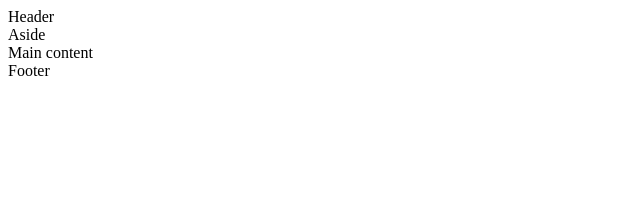
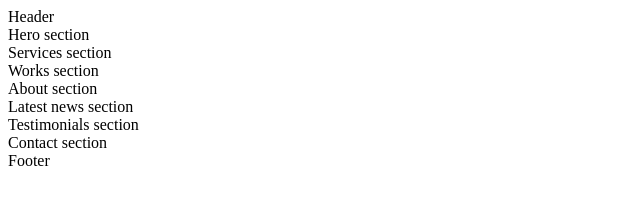
Before and after one commit to NICOLASTOBON/holbertonschool-web_front_end, a plain HTML site: page 0x00-html_advanced/6-index.html in a window 1280 px wide. Shown: the whole page, without its empty margins (0-640 px from the left). Drawn offline with Linux system fonts and the light colour scheme.

Commit message:
Fix errors in meta tag and add article tags inside section

```diff
--- a/0x00-html_advanced/article.html
+++ b/0x00-html_advanced/6-index.html
@@ -2,18 +2,23 @@
 <html lang="en">
     <head>
         <meta charset="utf-8">
-        <meta name="viewport" content="width=device-width,initial-width=1.0,viewport-fit=cover">
-        <title>Article - Techium</title>
+        <meta name="viewport" content="width=device-width,initial-scale=1.0,viewport-fit=cover">
+        <title>Homepage - Techium</title>
         <meta name="description" content="Techium is a digital agency">
         <link rel="icon" type="image/x-icon" href="./favicon.ico">
         <link rel="icon" type="image/png" href="./favicon.png">
     </head>
     <body>
-        <header>
-            Header
-            <aside>Aside</aside>
-        </header>
-        <main>Main content</main>
+        <header>Header</header>
+        <main>
+            <section>Hero section</section>
+            <section>Services section</section>
+            <section>Works section</section>
+            <section>About section</section>
+            <section>Latest news section</section>
+            <section>Testimonials section</section>
+            <section>Contact section</section>
+        </main>
         <footer>Footer</footer>
     </body>
 </html>
```
Also changed, not shown: 0x00-html_advanced/5-index.html (+1 -1 lines).
